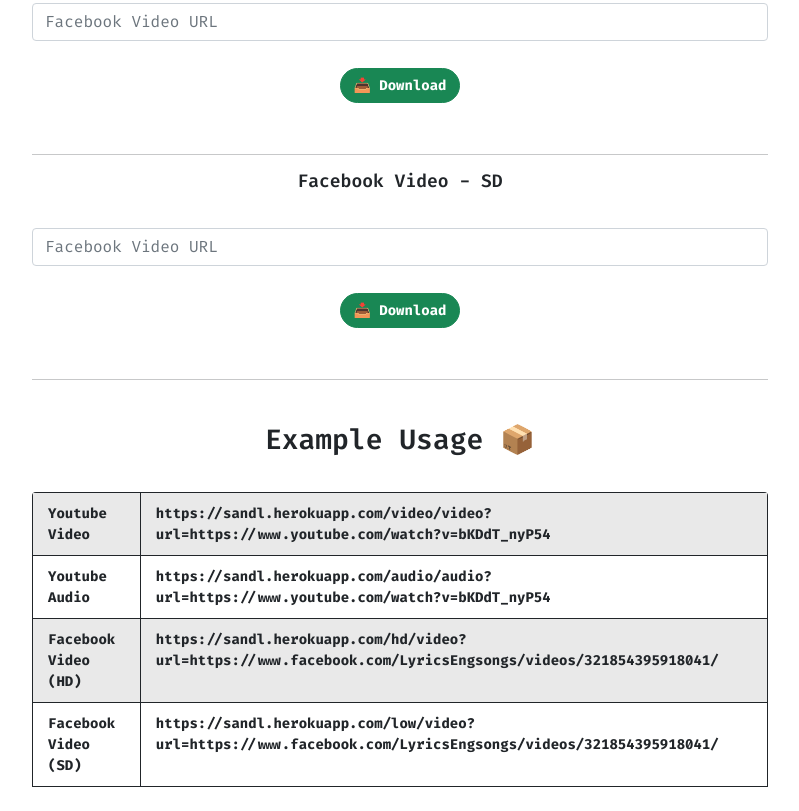
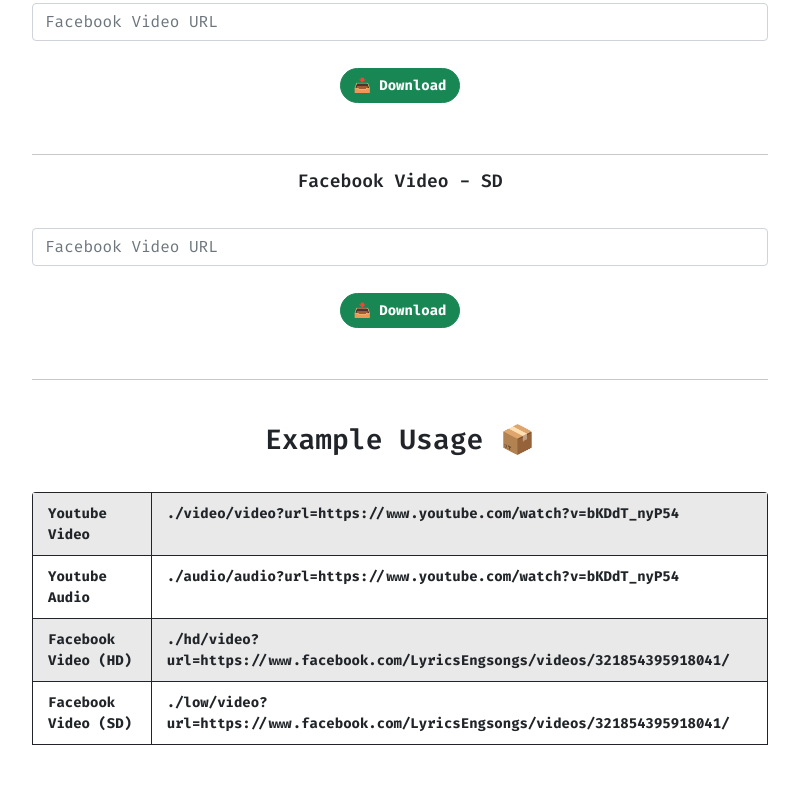
Before and after one commit to mskian/video-dl, a website: page public/index.html in a window 1280 px wide. Shown: the part 870-1681 px from the top of the page, without its empty margins (240-1039 px from the left). Drawn offline with nearby package versions, Linux system fonts and the light colour scheme.

Commit message:
Update index.html

```diff
--- a/public/index.html
+++ b/public/index.html
@@ -305,19 +305,19 @@
 <tbody>
 <tr>
 <th>Youtube Video</th>
-<td>https://sandl.herokuapp.com/video/video?url=https://www.youtube.com/watch?v=bKDdT_nyP54</td>
+<td>./video/video?url=https://www.youtube.com/watch?v=bKDdT_nyP54</td>
 </tr>
 <tr>
 <th>Youtube Audio</th>
-<td>https://sandl.herokuapp.com/audio/audio?url=https://www.youtube.com/watch?v=bKDdT_nyP54</td>
+<td>./audio/audio?url=https://www.youtube.com/watch?v=bKDdT_nyP54</td>
 </tr>
 <tr>
 <th>Facebook Video (HD)</th>
-<td>https://sandl.herokuapp.com/hd/video?url=https://www.facebook.com/LyricsEngsongs/videos/321854395918041/</td>
+<td>./hd/video?url=https://www.facebook.com/LyricsEngsongs/videos/321854395918041/</td>
 </tr>
 <tr>
 <th>Facebook Video (SD)</th>
-<td>https://sandl.herokuapp.com/low/video?url=https://www.facebook.com/LyricsEngsongs/videos/321854395918041/</td>
+<td>./low/video?url=https://www.facebook.com/LyricsEngsongs/videos/321854395918041/</td>
 </tr>
 </tbody>
 </table>
```
